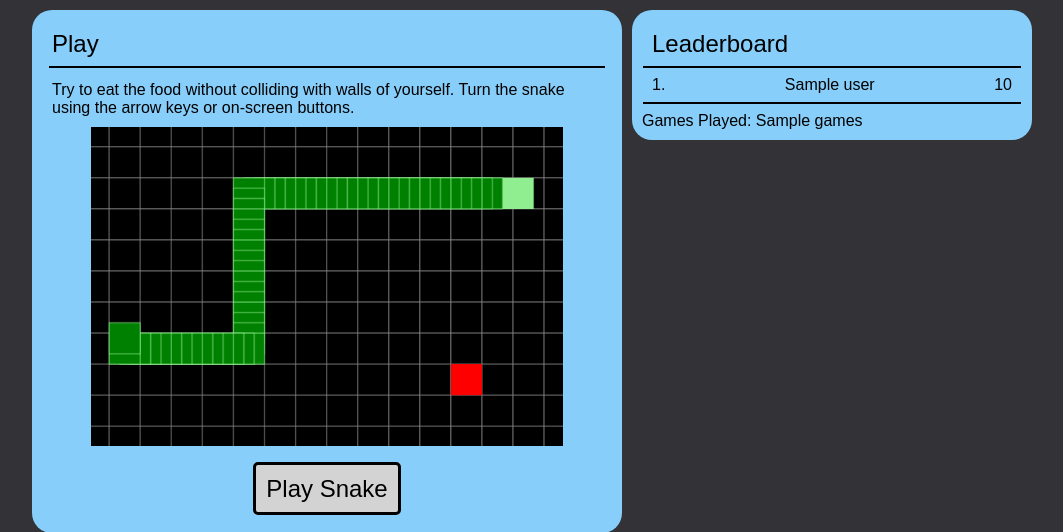
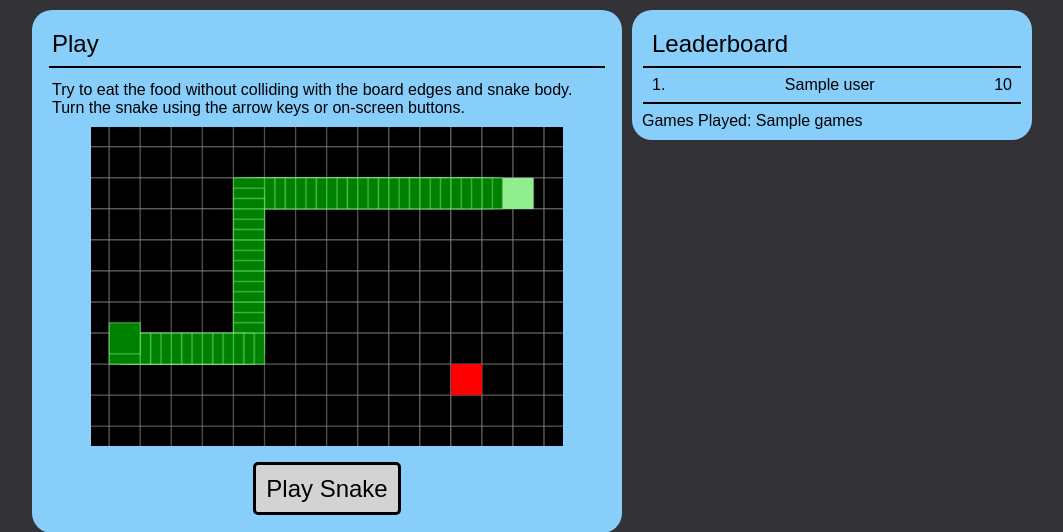
Before and after one commit to David-Vella/website, a Flask app: template app/templates/snake.html in a window 1280 px wide. Shown: the part 90-622 px from the top of the page, without its empty margins (108-1171 px from the left). Run offline with Flask 2, Linux system fonts and the light colour scheme; the template is opened without the code that fills it: most values are stand-ins (such as "Sample title", 1, 10 or a date in 2020); parts of the project's set-up code (start-up, migrations or seed data) failed here and were passed over.

Commit message:
Fixed typo

```diff
--- a/app/templates/snake.html
+++ b/app/templates/snake.html
@@ -17,8 +17,9 @@
             <div class="box-title">Play</div>
             <hr>
             <div id="instructions">
-                Try to eat the food without colliding with walls of yourself.
-                Turn the snake using the arrow keys or on-screen buttons.
+                Try to eat the food without colliding with the board
+                edges and snake body. Turn the snake using the arrow
+                keys or on-screen buttons.
             </div>
             <div id="img">
                 <img src="{{ url_for('static', filename='play.png') }}">
```
